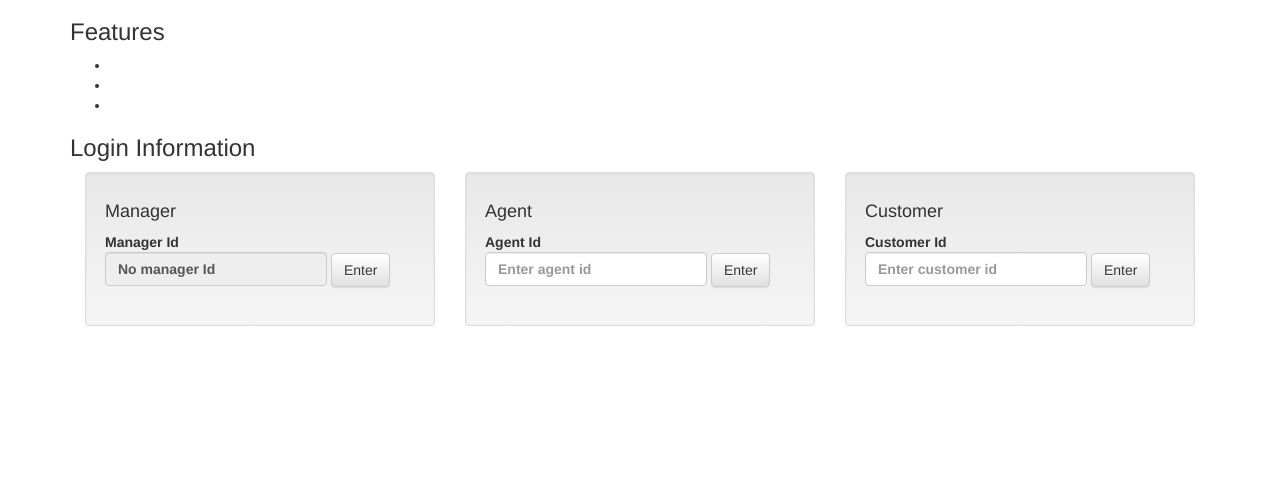
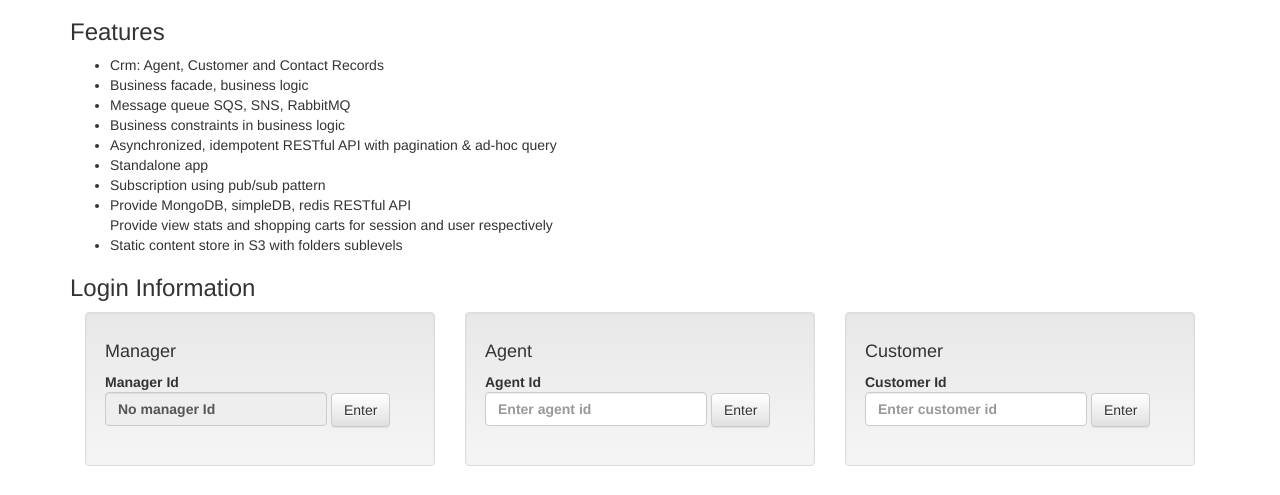
Before and after one commit to StevenYCChou/new-crm, a web app: file views/crmHome.html in a window 1280 px wide. Shown: the part 51-546 px from the top of the page. Run offline with its HTML, style and script files only (its server is not run), Linux system fonts and the light colour scheme; some libraries are stand-ins or nearby versions.

Commit message:
Update features part in home page

```diff
--- a/views/crmHome.html
+++ b/views/crmHome.html
@@ -27,9 +27,16 @@
       </nav>
       <h3>Features</h3>
       <ul>
-        <li></li>
-        <li></li>
-        <li></li>
+        <li>Crm: Agent, Customer and Contact Records </li>
+        <li>Business facade, business logic</li>
+        <li>Message queue SQS, SNS, RabbitMQ</li>
+        <li>Business constraints in business logic</li>
+        <li>Asynchronized, idempotent RESTful API with pagination & ad-hoc query</li>
+        <li>Standalone app</li>
+        <li>Subscription using pub/sub pattern</li>
+        <li>Provide MongoDB, simpleDB, redis RESTful API</li>
+        <l1>Provide view stats and shopping carts for session and user respectively</l1>
+        <li>Static content store in S3 with folders sublevels</li>
       </ul>
       <h3>Login Information</h3>
       <div class="col-xs-4 ">
```
Also changed, not shown: views/ecommHome.html (+10 -3 lines).
